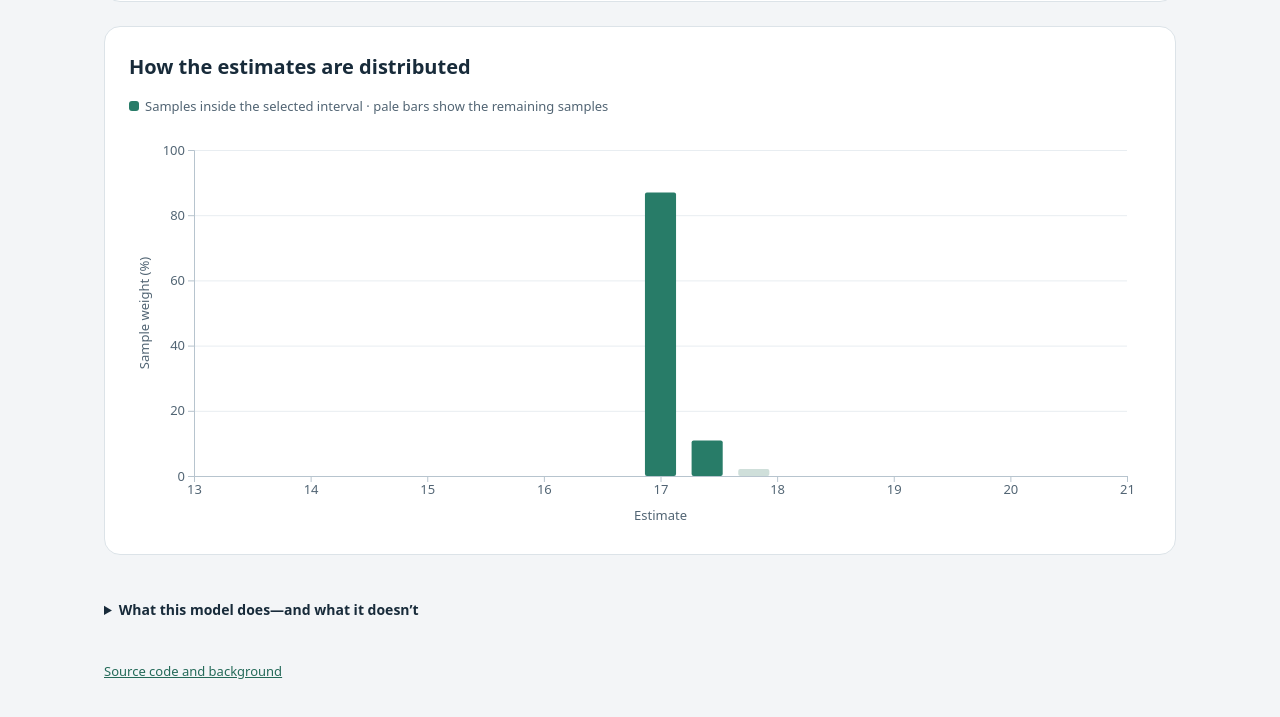
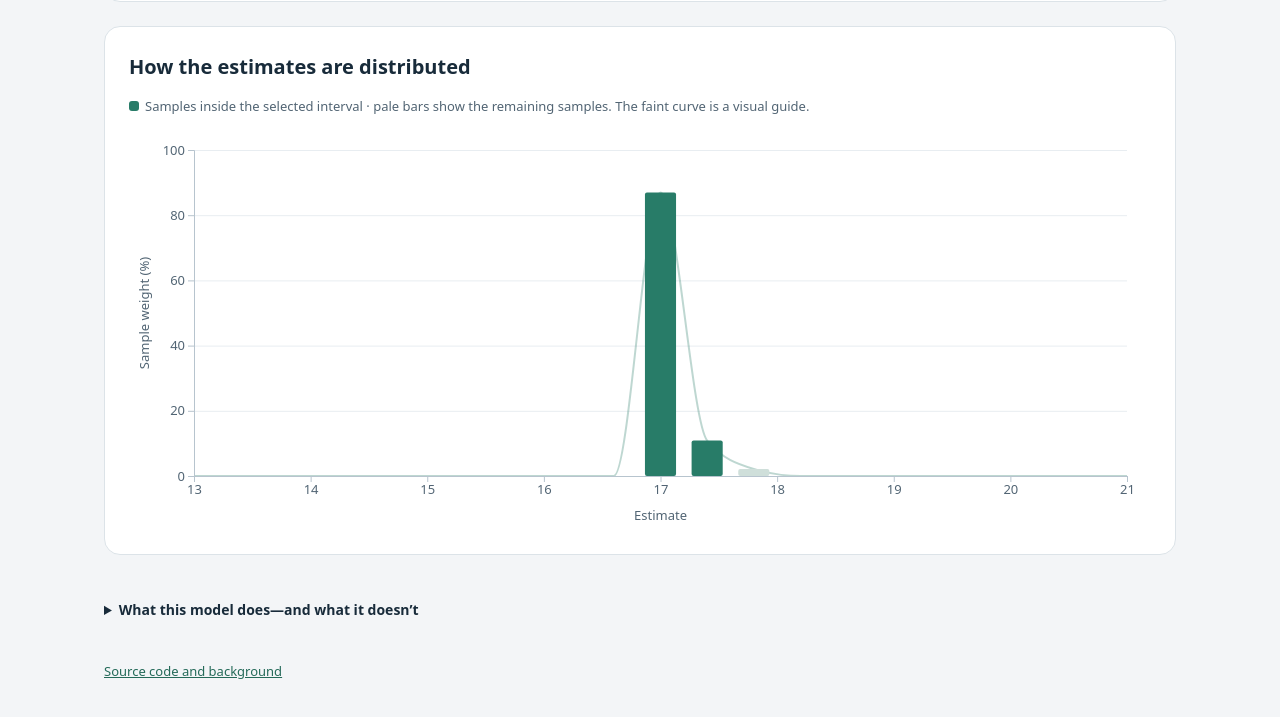
Before and after one commit to thiagomata/perceptions-of-probability, a plain HTML site: page calculator.html in a window 1280 px wide. Shown: the part 651-1368 px from the top of the page. Drawn offline with nearby package versions, Linux system fonts and the light colour scheme.

Commit message:
Add subtle continuous guide behind sample bars

```diff
--- a/calculator.html
+++ b/calculator.html
@@ -13,7 +13,7 @@
 <div><div class="result-label">Expected estimate</div><div class="result-value" id="expected">—</div><div class="result-note">Weighted mean, not the most likely value.</div></div>
 <div><div class="result-label" id="interval-label">95% model-based interval</div><div class="result-value" id="interval">—</div><div class="result-note">A range within this exploratory model.</div></div>
 </section>
-<section class="chart-panel"><h2>How the estimates are distributed</h2><p class="legend"><span class="dot"></span>Samples inside the selected interval · pale bars show the remaining samples</p><div class="chart"></div></section>
+<section class="chart-panel"><h2>How the estimates are distributed</h2><p class="legend"><span class="dot"></span>Samples inside the selected interval · pale bars show the remaining samples. The faint curve is a visual guide.</p><div class="chart"></div></section>
 <details><summary>What this model does—and what it doesn’t</summary><p>The model maps sampled interpretations of probability phrases onto your estimate range. It treats the CSV percentages as discrete weights, normalizes rounding differences, and calculates equal-tail quantiles.</p><p>This is an exploratory mapping, not a measured forecast of task completion. The selected coverage describes the model, not a guarantee about your work. Because the samples are discrete, the interval can contain more mass than the selected coverage. Values are shown to two decimal places.</p></details>
 <footer><a href="https://github.com/thiagomata/perceptions-of-probability">Source code and background</a></footer>
 </main><script>
@@ -108,6 +108,17 @@ d3.csv('data/data.csv', function(error, data) {
     var x = d3.scaleLinear().domain(lo === hi ? [lo - 1, hi + 1] : [lo, hi]).range([0,width]);
     var y = d3.scaleLinear().domain([0,100]).range([height,0]);
     plot.append('g').attr('class','grid').call(d3.axisLeft(y).ticks(4).tickSize(-width).tickFormat(''));
+    // Visual guide only; calculations still use the discrete sample weights.
+    var guide = d3.line()
+      .x(function(p){return x(lo + p.x * (hi - lo));})
+      .y(function(p){return y(p.y * 100);})
+      .curve(d3.curveMonotoneX);
+    if (lo !== hi) {
+      plot.append('path').datum(points).attr('d',guide)
+        .attr('fill','none').attr('stroke','#287c68')
+        .attr('stroke-width',2).attr('stroke-opacity',.3)
+        .attr('aria-hidden','true');
+    }
     var barWidth = Math.max(2, width / 30);
     plot.selectAll('rect').data(points).enter().append('rect')
       .attr('x',function(p){return Math.max(0, Math.min(width - barWidth, x(lo + p.x * (hi - lo)) - barWidth / 2));})
```
